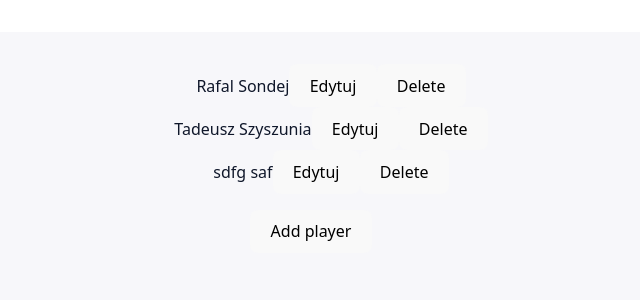
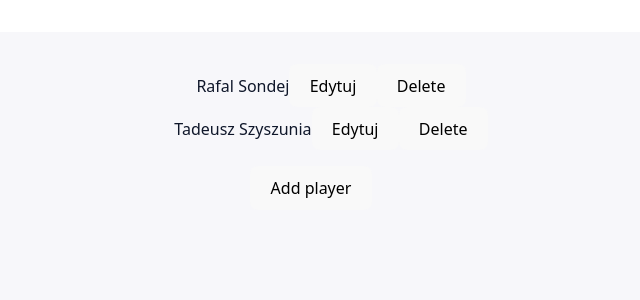
Before and after one commit to LukasSondej/FootballApp, a React (Vite) app: page / in a window 1280 px wide. Shown: the top 300 px of the page, without its empty margins (329-969 px from the left). Built offline with nearby package versions, Linux system fonts and the light colour scheme; data requests are answered from the project's data file.

Commit message:
poprawki do formularza zeby sie zamykala edycja

```diff
--- a/db.json
+++ b/db.json
@@ -11,12 +11,6 @@
       "name": "Tadeusz",
       "lastName": "Szyszunia",
       "teamId": 2
-    },
-    {
-      "id": "38d7",
-      "name": "sdfg",
-      "lastName": "saf",
-      "teamId": 1
     }
   ],
   "teams": [
--- a/src/playerFolder/AddPlayer.tsx
+++ b/src/playerFolder/AddPlayer.tsx
@@ -4,7 +4,7 @@ import { FormPlayer } from "./FormPlayer"
 
 export const AddPlayer = () => {
  const {mutate, error, isPending} = useAddPlayerMutation();
- const [isAddForm, setIsAddForm] = useState<boolean>(false)
+ const [isAddForm, setIsAddForm] = useState(false)
 
  const [values, setValues] = useState({
 
@@ -27,11 +27,12 @@ mutate({
     teamId: values.teamId
 }
 )
+
 setValues({
     name: "",
     lastName: "",
     teamId: null})
-
+      setIsAddForm(false)
  }
 const handleVisible = () => {
     setIsAddForm(prev => !prev)
--- a/src/playerFolder/FormEditPlayer.tsx
+++ b/src/playerFolder/FormEditPlayer.tsx
@@ -5,11 +5,12 @@ import { useState } from "react"
 import { useEditPlayerMutation } from "../mutations/useEditPlayerMutation"
 
 type PropsPlayer =  {
-    player: Player
+    player: Player;
+    onClose: () => void;
 
 }
-export const FormEditPlayer = ({player}: PropsPlayer) => {
-     console.log("typeof player.id:", typeof player.id)
+export const FormEditPlayer = ({player, onClose}: PropsPlayer) => {
+
     const [values, setValues] = useState({
         name: player.name,
         lastName: player.lastName,
@@ -38,6 +39,7 @@ const handleSubmit = (e: React.FormEvent<HTMLFormElement>)=> {
        lastName: values.lastName,
        teamId: values.teamId
     })
+    onClose()
 
 }
 
@@ -45,7 +47,7 @@ const handleSubmit = (e: React.FormEvent<HTMLFormElement>)=> {
 
 return (
 
-    <FormPlayer handleChange={handleChange} handleSubmit={handleSubmit} values={values} />
+    <FormPlayer handleChange={handleChange} handleSubmit={handleSubmit} values={values}/>
 
 
 
--- a/src/playerFolder/FormPlayer.tsx
+++ b/src/playerFolder/FormPlayer.tsx
@@ -7,6 +7,7 @@ type PropsPlayer =  {
    handleSubmit: (e: React.FormEvent<HTMLFormElement>) => void;
 handleChange: (e: React.ChangeEvent<HTMLSelectElement | HTMLInputElement>) => void;
 values: NewPlayer;
+
 }
 export const FormPlayer = ({handleSubmit, handleChange, values}: PropsPlayer) =>{
 
@@ -31,7 +32,7 @@ export const FormPlayer = ({handleSubmit, handleChange, values}: PropsPlayer) =>
 
         </select>
     </div>
-    <button type="submit" name="button">Submit</button>
+    <button type="submit" name="button" >Submit</button>
     </form>
         </>
     )
--- a/src/playerFolder/SinglePlayer.tsx
+++ b/src/playerFolder/SinglePlayer.tsx
@@ -26,7 +26,7 @@ return (
        {player.name} {player.lastName}
        <button type="button" onClick={handleIsEdit}>{isEdit ? "Zamknij" : "Edytuj"}</button>
        <DeletePlayer teamId={player.teamId} id={player.id}/>
-    {isEdit && <FormEditPlayer player={player}/>}
+    {isEdit && <FormEditPlayer player={player} onClose = {() => setIsEdit(false)}/>}
     </StyledPlayer>
 
 )
```
